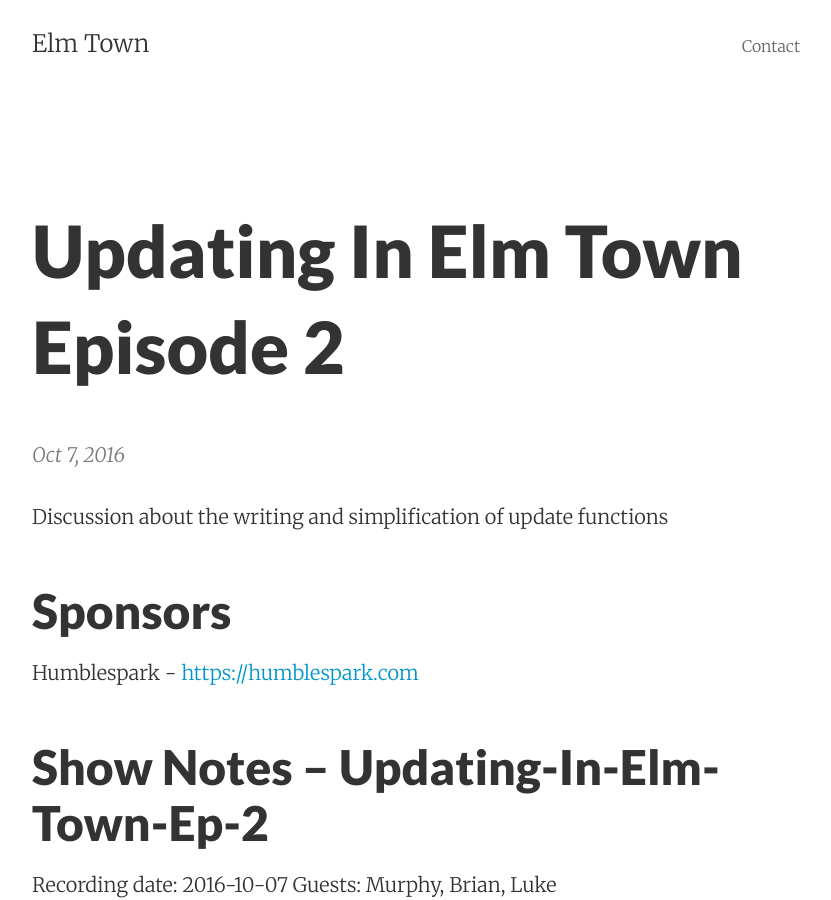
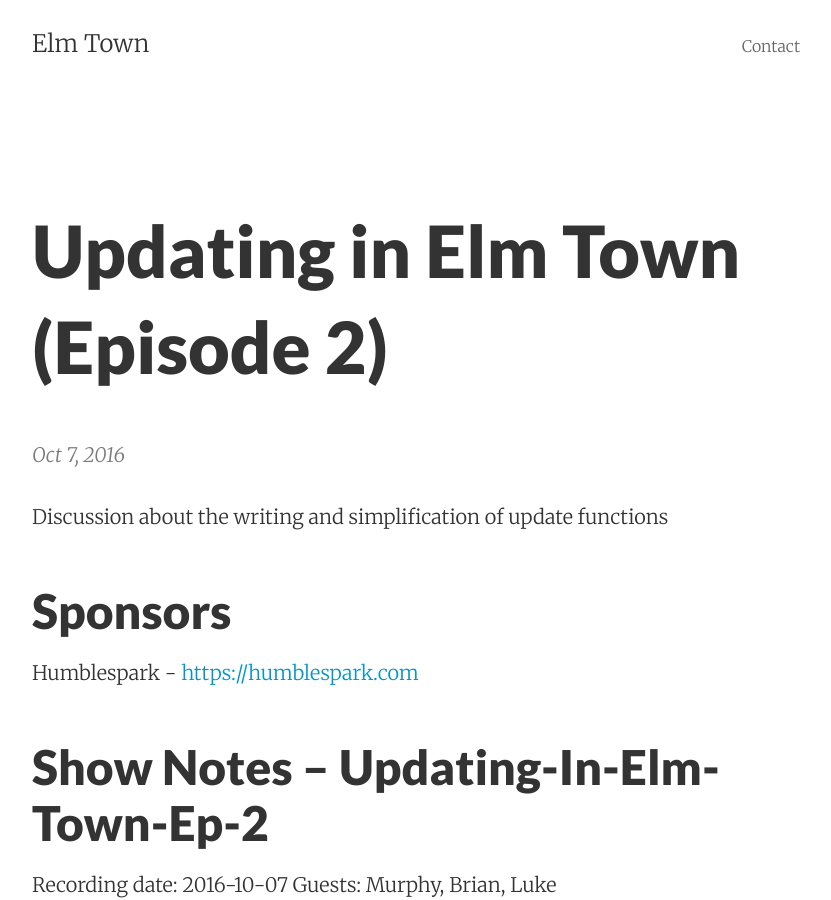
Before and after one commit to elmtown/elmtown.github.io, a Jekyll site: the page built from _posts/2016-10-07-updating-in-elm-town-episode-2.markdown, in a window 1280 px wide and 900 px high. Shown: the whole window, without its empty margins (224-1055 px from the left). Built offline with Jekyll 4.4.1, drawn with Linux system fonts in a browser that asks for light colours.

```diff
--- a/_posts/2016-10-07-updating-in-elm-town-episode-2.markdown
+++ b/_posts/2016-10-07-updating-in-elm-town-episode-2.markdown
@@ -1,6 +1,6 @@
 ---
 published: true
-title: # Updating in Elm Town (Episode 2)
+title: Updating in Elm Town (Episode 2)
 layout: post
 ---
 Discussion about the writing and simplification of update functions
```
